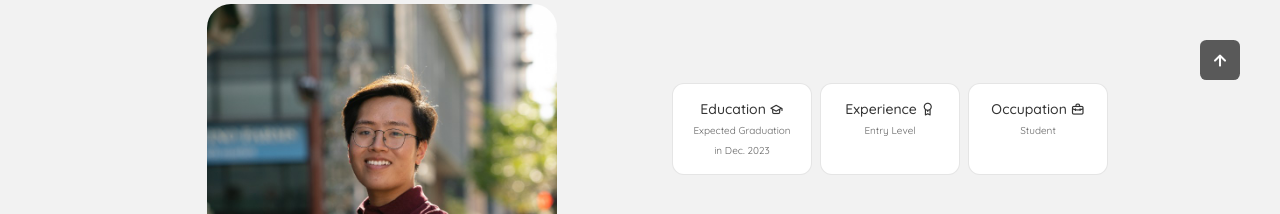
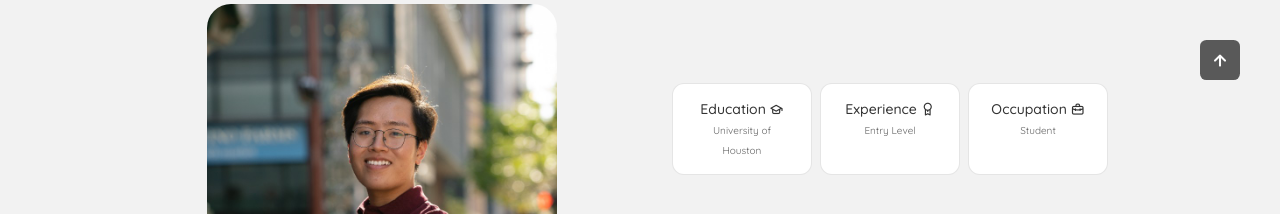
Before and after one commit to nguyenbinh-exe/Portfolio, a React (Create React App) app: page / in a window 1280 px wide. Shown: the part 880-1094 px from the top of the page. Built offline with nearby package versions, Linux system fonts and the light colour scheme.

Commit message:
Changed Resume

```diff
--- a/src/components/about/About.jsx
+++ b/src/components/about/About.jsx
@@ -1,7 +1,7 @@
 import React from 'react';
 import "./about.css";
 import ProfileImg from "../../assets/profile.jpg";
-import Resume from "../../assets/resume05-2023.pdf"
+import Resume from "../../assets/JunResume.pdf"
 import Info from "./Info";
 
 const About = () => {
--- a/src/components/about/Info.jsx
+++ b/src/components/about/Info.jsx
@@ -5,7 +5,7 @@ const Info = () => {
       <div className="about_info grid">
           <div className="about_box">
               <h3 className="about_title">Education <i className="uil uil-graduation-cap"></i></h3>
-              <span className="about_subtitle">Expected Graduation in Dec. 2023</span>
+              <span className="about_subtitle">University of Houston</span>
           </div>
           <div className="about_box">
               <h3 className="about_title">Experience <i className="uil uil-award-alt"></i></h3>
```
Also changed, not shown: 2 other files (tests, documents, lock files or other folders).
